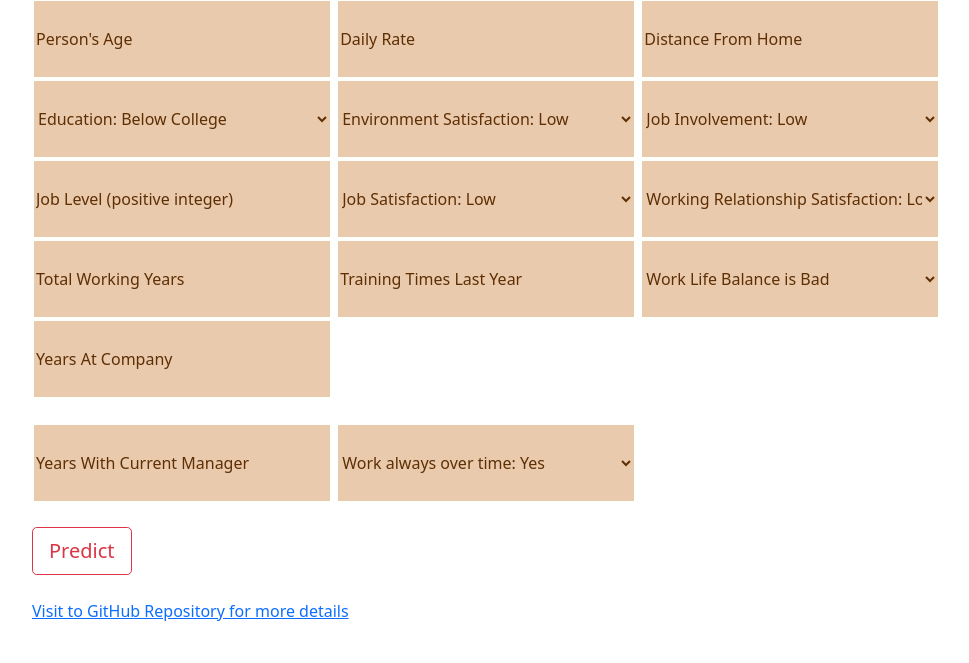
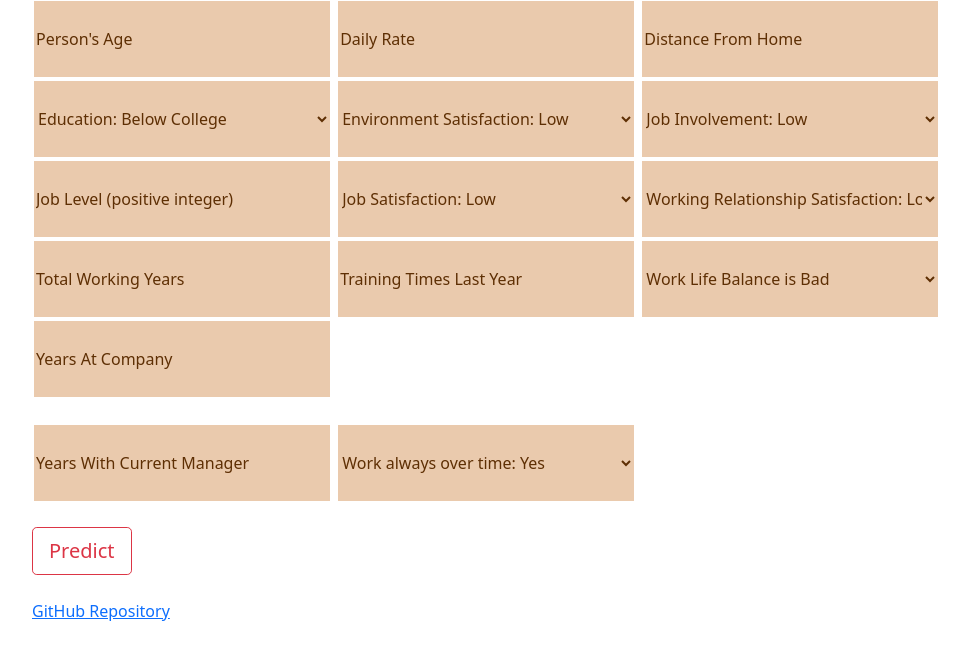
Before and after one commit to susan-qisun/Employee-Attrition-deploy, a Flask app: page / in a window 1280 px wide. Shown: the part 228-891 px from the top of the page, without its empty margins (168-1137 px from the left). Run offline with Flask 2, Linux system fonts and the light colour scheme; parts of the project's set-up code (start-up, migrations or seed data) failed here and were passed over.

Commit message:
Update new.html

```diff
--- a/templates/new.html
+++ b/templates/new.html
@@ -165,7 +165,7 @@
         <button style="margin-left:00px" type="submit" class="btn btn-outline-danger btn-lg">Predict</button><br><br>
 
         <b style="color: rgb(0, 0, 0);font-size: 22px;">{{statement}}</b>
-        <p><a href="https://github.com/susan-qisun/Employee-Attrition-deploy">Visit to GitHub Repository for more details</a></p>
+        <p><a href="https://github.com/susan-qisun/Employee-Attrition-deploy">GitHub Repository</a></p>
 
 
     </form>
```
